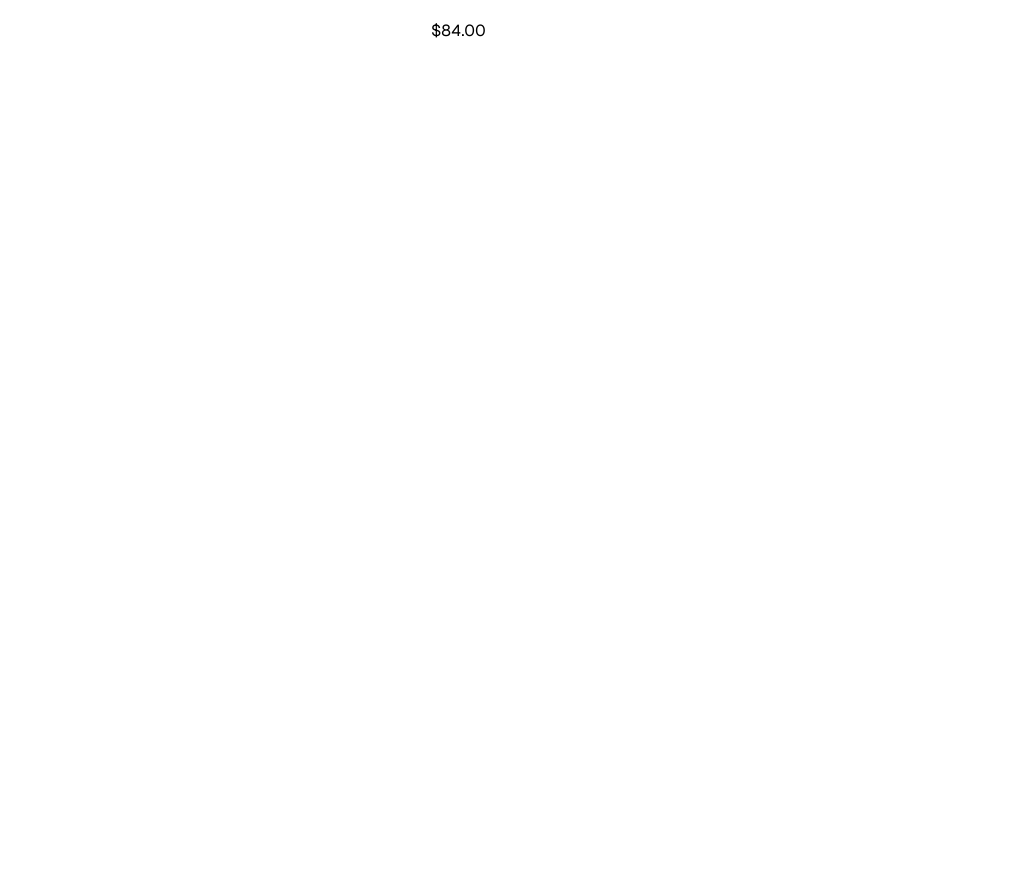
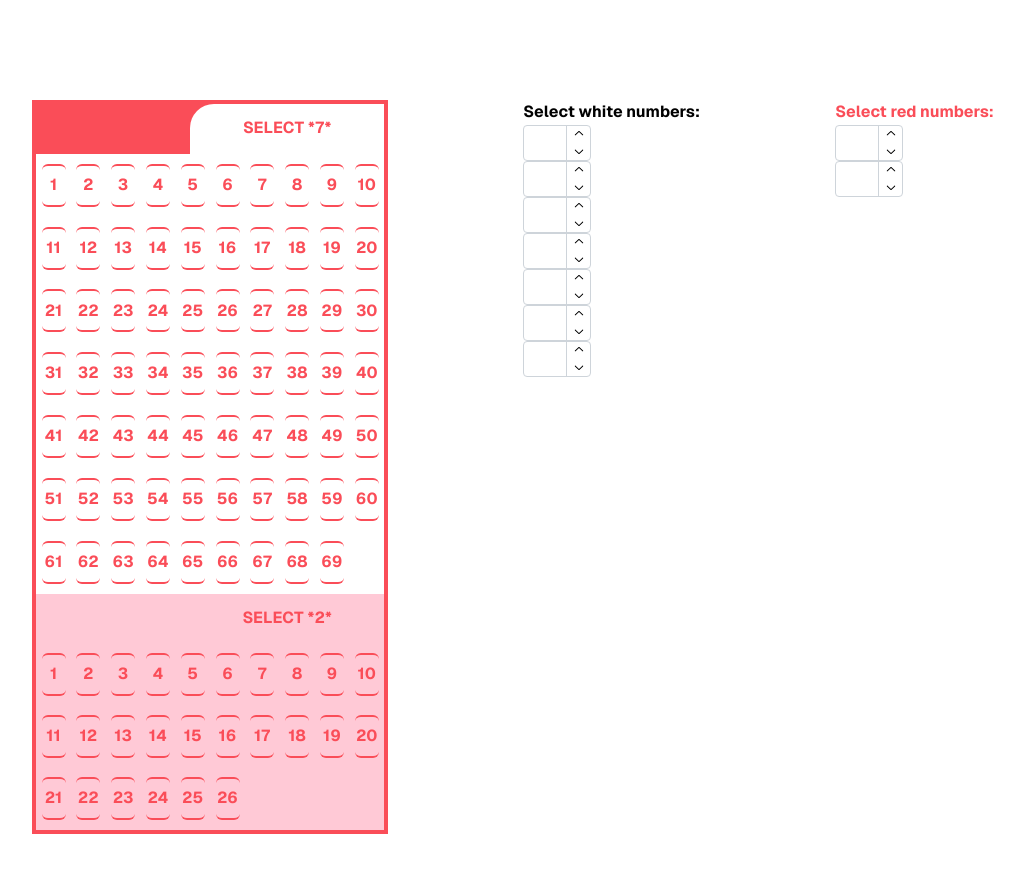
Before and after one commit to dreydyl/lotto-ticket-printer, a Next.js app: page / in a window 1280 px wide. Shown: the part 469-1342 px from the top of the page, without its empty margins (127-1151 px from the left). Before the commit the page ends 800 px from the top, so only its background shows below. Built offline with nearby package versions, Linux system fonts and the light colour scheme.

Commit message:
Section 2

```diff
--- a/src/app/globals.css
+++ b/src/app/globals.css
@@ -7,6 +7,8 @@
   --foreground: #000;
   --primary: #FA4D58;
   --secondary: #B63841;
+  --pink: #FFC9D6;
+  --blue: #4D72FA;
   --primary-highlight: #FFDCDC;
   --black-highlight: #E1E1E1;
   --primary-black-highlight: #E4C3C3;
--- a/src/app/page.tsx
+++ b/src/app/page.tsx
@@ -9,6 +9,9 @@ import { combinations } from "@/functions/math";
 
 import DownArrow from "../assets/DownArrow.svg";
 import NumberSelector from "@/components/numberSelector";
+import SlipNumber from "@/components/slipNumber";
+import SlipGrid from "@/components/slipGrid";
+import SelectionEditor from "@/components/selectionEditor";
 
 const dollar = new Intl.NumberFormat('en-US', {
   style: 'currency',
@@ -18,6 +21,9 @@ const dollar = new Intl.NumberFormat('en-US', {
 export default function Home() {
   const [numWhites, setNumWhites] = useState<string | number>(7);
   const [numReds, setNumReds] = useState<string | number>(2);
+
+  const [whiteSelection, setWhiteSelection] = useState<(number | null)[]>([]);
+  const [redSelection, setRedSelection] = useState<(number | null)[]>([]);
 
   const [advancedOptionsOpen, setAdvancedOptionsOpen] = useState(false);
 
@@ -32,8 +38,10 @@ export default function Home() {
   const costToPlay = tickets * 2;
 
   return (
-    <div className="grid grid-rows-[20px_1fr_20px] items-center justify-items-center min-h-screen p-8 pb-20 gap-16 sm:p-20 font-[family-name:var(--font-geist-sans)]">
+    <div className="grid grid-rows-[20px_1fr_20px] items-center justify-items-center min-h-screen p-8 pb-20 gap-16 sm:p-10 font-[family-name:var(--font-geist-sans)]">
       <main className="flex flex-col gap-24 row-start-2 items-center place-self-stretch sm:items-start">
+
+        {/* Section 1 */}
         <div className="flex flex-row gap-12 place-content-center place-self-stretch flex-wrap">
           <div className="flex">
             <Chart />
@@ -88,6 +96,46 @@ export default function Home() {
             </div>
           </div>
         </div>
+
+        {/* Section 2 */}
+        <div className="flex flex-row-reverse place-self-stretch place-content-evenly flex-wrap gap-y-8">
+
+          {/* Selection */}
+          <div className="flex flex-col px-4">
+            <p className="font-bold text-primary">Select red numbers:</p>
+            <SelectionEditor name='red' max={26} maxOptions={numReds} selection={redSelection} setSelection={setRedSelection} />
+            {/* <p>Current selection:</p>
+                <p className="font-bold">{Array.from({ length: numReds as number }, (_, i) => redSelection[i]!).filter(n => n).sort((a,b) => a - b).join(', ')}</p> */}
+          </div>
+          <div className="flex flex-col place-items-start px-4">
+            <p className="font-bold">Select white numbers:</p>
+            <SelectionEditor name='white' max={69} maxOptions={numWhites} selection={whiteSelection} setSelection={setWhiteSelection} />
+            {/* <p>Current selection:</p>
+                <p className="font-bold">{Array.from({ length: numWhites as number }, (_, i) => whiteSelection[i]!).filter(n => n).sort((a,b) => a - b).join(', ')}</p> */}
+          </div>
+
+          {/* Ticket */}
+          <div className="flex px-4">
+            <div className="flex flex-col w-[356px] h-[734px] p-[4px] bg-primary">
+              <div className="flex flex-col h-[490px] place-items-end">
+                <div className="flex flex-row h-[50px]">
+                  <div className="flex bg-white rounded-tl-[24px] w-[194px] h-full place-items-center">
+                    <p className="text-primary font-bold text-center w-full">SELECT *{numWhites}*</p>
+                  </div>
+                </div>
+                <SlipGrid name='white' max={69} maxOptions={numWhites} selection={whiteSelection} setSelection={setWhiteSelection} />
+              </div>
+              <div className="flex flex-col flex-1 place-items-end bg-pink">
+                <div className="flex flex-row h-[50px]">
+                  <div className="flex rounded-tl-[24px] w-[194px] h-full place-items-center">
+                    <p className="text-primary font-bold text-center w-full">SELECT *{numReds}*</p>
+                  </div>
+                </div>
+                <SlipGrid name='red' max={26} maxOptions={numReds} selection={redSelection} setSelection={setRedSelection} />
+              </div>
+            </div>
+          </div>
+        </div>
       </main>
     </div>
   );
--- a/src/components/numberSelector.tsx
+++ b/src/components/numberSelector.tsx
@@ -27,7 +27,7 @@ export default function NumberSelector(props: any) {
                         })}
                     />
                 </div>
-                <div className="w-20">
+                <div className="w-[68px]">
                     <NumberInput value={state} onChange={setState}
                         min={min}
                         max={max}></NumberInput>
--- /dev/null
+++ b/src/components/selectionEditor.tsx
@@ -0,0 +1,80 @@
+import { NumberInput } from "@mantine/core";
+
+export default function SelectionEditor(props: any) {
+    const { name, max, maxOptions, selection, setSelection } = props;
+
+    /**
+     * if number is already in selection, go to next
+     * detect if going up or going down
+     * check min or max
+     * if greater than max, select next greatest number
+     * if smaller than 1, select next smallest number
+     * if number is already in selection
+     *  if going up, select next smallest number
+     *  if going down, select next largest number
+     * @param index
+     * @param newNumber
+     */
+    const setNumber = (index: number, newNumber: number) => {
+        const newArray = [...selection].slice(0, maxOptions);
+        if (newNumber > max) {
+            for (var n:number = max; n >= 1; n--) {
+                if (!newArray.includes(n)) {
+                    newArray[index] = n;
+                    break;
+                }
+            }
+        } else if (newNumber < 1) {
+            for (var n = 1; n < max; n++) {
+                if (!newArray.includes(n)) {
+                    newArray[index] = n;
+                    break;
+                }
+            }
+        } else if (newArray.includes(newNumber)) {
+            if(newArray[index]) {
+                console.log('HERE');
+                if(newNumber > newArray[index]) {
+                    var n = newNumber+1;
+                    for (; n < max; n++) {
+                        console.log(n);
+                        if (!newArray.includes(n)) {
+                            newArray[index] = n;
+                            break;
+                        }
+                    }
+                    // if(n > max) {
+                    //     newArray[index] = '';
+                    // }
+                } else if(newNumber < newArray[index]) {
+                    var n = newNumber-1;
+                    for (; n >= 1; n--) {
+                        if (!newArray.includes(n)) {
+                            newArray[index] = n;
+                            break;
+                        }
+                    }
+                    // if(n < 1) {
+                    //     newArray[index] = '';
+                    // }
+                }
+            }
+        } else {
+            newArray[index] = newNumber;
+        }
+        console.log('newArray:',newArray)
+        setSelection(newArray);
+    }
+
+    return (
+        <>
+            {Array.from({ length: maxOptions as number }, (_, i) => {
+                return <div className="w-[68px]" key={name + '-selection-' + i}>
+                    <NumberInput value={selection[i] ? selection[i] : ''} onChange={n => setNumber(i, n as number)}
+                        min={1}
+                        max={max}></NumberInput>
+                </div>
+            })}
+        </>
+    );
+}
--- /dev/null
+++ b/src/components/slipGrid.tsx
@@ -0,0 +1,54 @@
+import SlipNumber from "./slipNumber";
+
+export default function SlipGrid(props: any) {
+    const { name, max, maxOptions, selection, setSelection } = props;
+
+    const numRows = Math.ceil(max / 10);
+
+    const classes = name === 'white' ?
+        'bg-white' :
+        'bg-transparent';
+
+    /**
+     * add new number
+     * if already in array, toggle
+     * if array full, replace min
+     * else replace first empty number
+     * @param newNumber
+     */
+    const selectOption = (newNumber: number) => {
+        const newArray = [...selection].slice(0, maxOptions);
+        console.log(newArray);
+        const index = newArray.findIndex(n => n === null || n === undefined);
+        if (newArray.includes(newNumber)) {
+            // console.log('already in array');
+            newArray[newArray.findIndex(n => n === newNumber)] = null;
+        } else if (newArray.filter((n: any) => n).length === maxOptions) {
+            // console.log('array full');
+            var minIndex = 0;
+            for (var k in newArray) {
+                const i = parseInt(k);
+                if (newArray[i] && newArray[i]! < newArray[minIndex]!) {
+                    minIndex = i;
+                }
+            }
+            newArray[minIndex] = newNumber;
+        } else if (index < 0) {
+            // console.log('fill array at end');
+            newArray.push(newNumber);
+        } else {
+            // console.log('fill array in middle')
+            newArray[index] = newNumber;
+        }
+        setSelection(newArray);
+    }
+
+    return (
+        <div className={"grid grid-rows-" + numRows + " grid-cols-10 flex-1 place-self-stretch place-items-center " + classes}>
+            {Array.from({ length: max }, (_, i) => {
+                const num = i + 1;
+                return <SlipNumber key={name + '-num-' + i} i={i} num={num} selectOption={selectOption} isSelected={selection.slice(0, maxOptions).includes(num)} />
+            })}
+        </div>
+    )
+}
--- /dev/null
+++ b/src/components/slipNumber.tsx
@@ -0,0 +1,17 @@
+export default function SlipNumber(props: any) {
+    const {i, num, selectOption, isSelected} = props;
+    const classes = isSelected ?
+        'bg-black border-black hover:border-blue hover:bg-transparent' :
+        'border-primary hover:border-blue hover:bg-blue';
+    const textClasses = isSelected ?
+        'text-white group-hover:text-blue' :
+        'text-primary group-hover:text-white';
+    return (
+        <div className="flex place-items-center">
+            <div className={"group flex place-items-center w-[24px] h-[43px] rounded-[6px] border-y-[2.5px] hover:cursor-pointer "+classes}
+                onClick={() => selectOption(i + 1)}>
+                <p className={"font-bold text-center w-full "+textClasses}>{num}</p>
+            </div>
+        </div>
+    );
+}
--- a/tailwind.config.ts
+++ b/tailwind.config.ts
@@ -13,10 +13,12 @@ const config: Config = {
         foreground: "var(--foreground)",
         primary: "var(--primary)",
         secondary: "var(--secondary)",
+        pink: "var(--pink)",
+        blue: "var(--blue)",
         primary_highlight: "var(--primary-highlight)",
         black_highlight: "var(--black-highlight)",
         primary_black_highlight: "var(--primary-black-highlight)",
-      },
+      }
     },
   },
   plugins: [],
```
